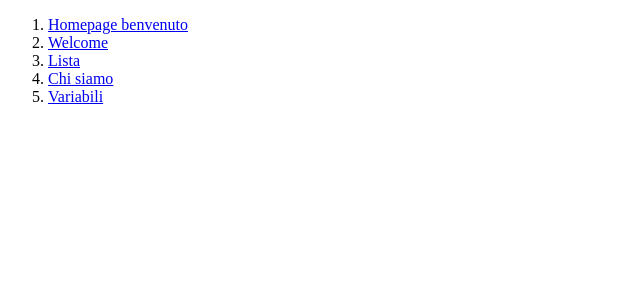
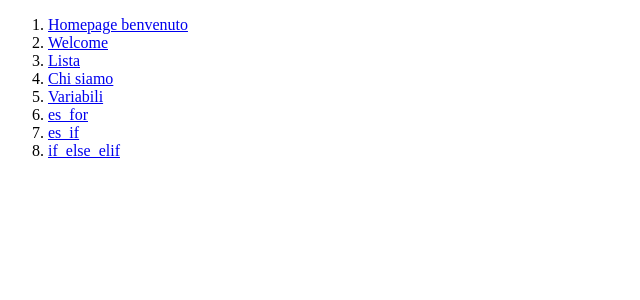
Before and after one commit to Edox16/django-giamboi-edoardo, a Django app: page / in a window 1280 px wide. Shown: the top 300 px of the page, without its empty margins (0-640 px from the left). Run offline with Django 3.2, Linux system fonts and the light colour scheme.

Commit message:
Livello 9

```diff
--- a/prima_applicazione/templates/index.html
+++ b/prima_applicazione/templates/index.html
@@ -13,6 +13,9 @@
         <li><a href="{% url 'prima_applicazione:lista'%}">Lista</a></li>
         <li><a href="{% url 'prima_applicazione:chi_siamo'%}">Chi siamo</a></li>
         <li><a href="{% url 'prima_applicazione:variabili'%}">Variabili</a></li>
+        <li><a href="{% url 'seconda_applicazione:es_for'%}">es_for</a></li>
+        <li><a href="{% url 'seconda_applicazione:es_if'%}">es_if</a></li>
+        <li><a href="{% url 'seconda_applicazione:if_else_elif'%}">if_else_elif</a></li>
     </ol>
 </body>
 </html>
```
